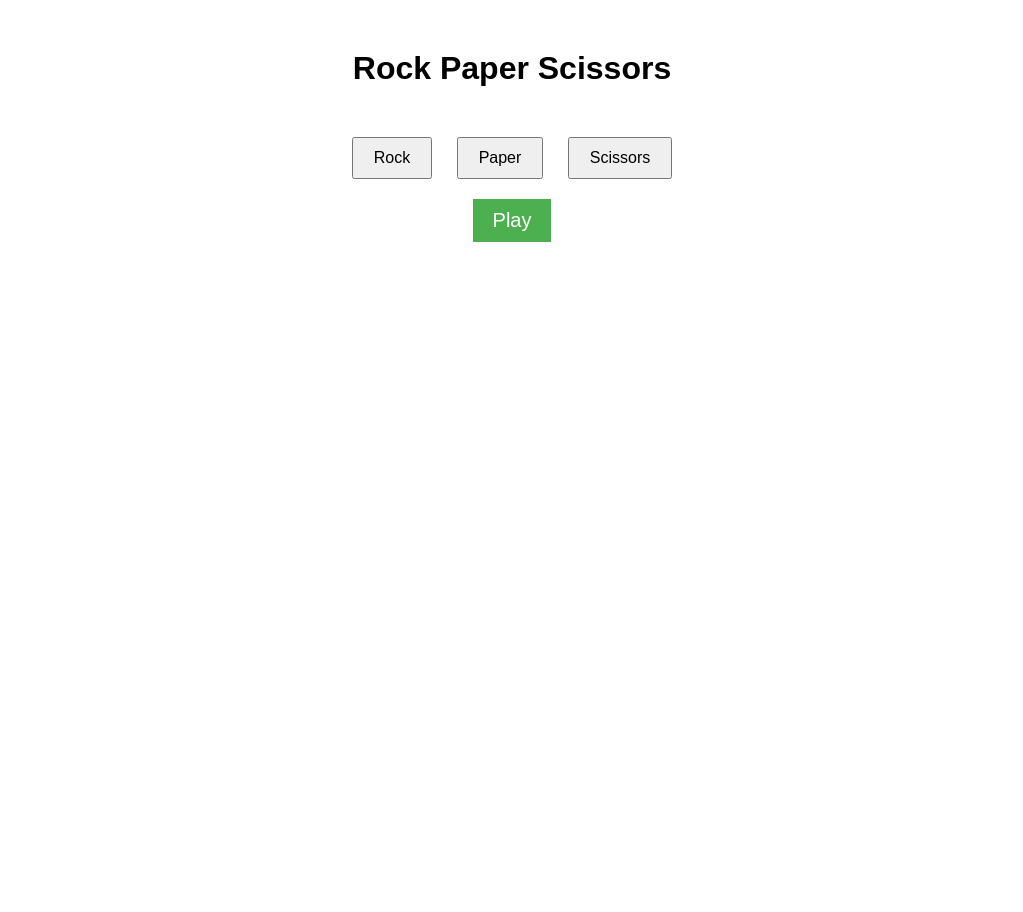
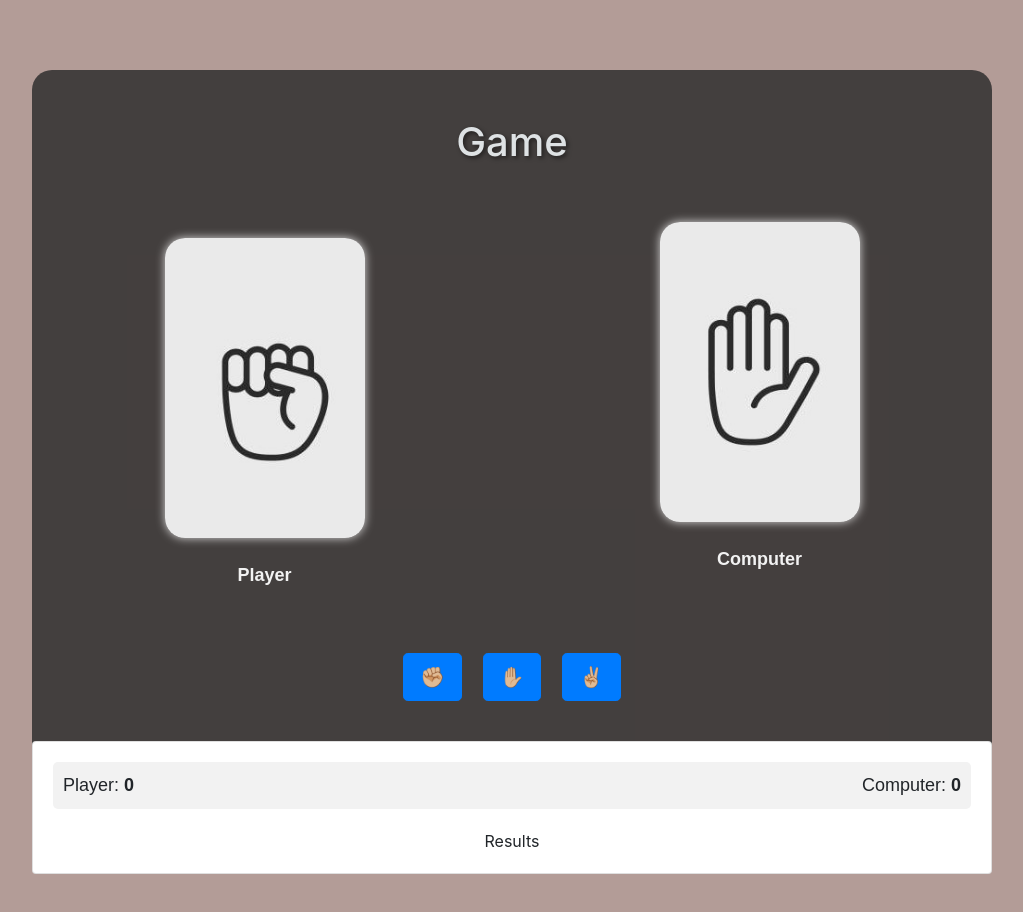
Before and after one commit to kishoredurai/webdevelopment, a plain HTML site: page RockPaperScissors/index.html in a window 1280 px wide. Shown: the whole page, without its empty margins (128-1151 px from the left). Before the commit the page ends 800 px from the top, so only its background shows below. Drawn offline with nearby package versions, Linux system fonts and the light colour scheme.

Commit message:
Add. images added

```diff
--- a/RockPaperScissors/assets/js/script.js
+++ b/RockPaperScissors/assets/js/script.js
@@ -1,45 +1,60 @@
-function select(userChoice) {
-    const choices = ['rock', 'paper', 'scissors'];
-    const computerChoice = choices[Math.floor(Math.random() * choices.length)];
+const choices = document.querySelectorAll('.choices button');
+const result = document.getElementById('result');
+const computer = document.getElementById('computer-score');
+const player = document.getElementById('player-score');
+const playeroption = document.getElementById('player-option');
+const computeroption = document.getElementById('computer-option');
 
-    const result = playRound(userChoice, computerChoice);
-    displayResult(result);
+var playerChoiceElement = document.getElementById("player-choice");
+var ComputerChoiceElement = document.getElementById("computer-choice");
+
+let playerScore = 0;
+let computerScore = 0;
+
+choices.forEach(choice => {
+  choice.addEventListener('click', playGame);
+});
+
+function playGame(e) {
+  const playerChoice = e.target.id;
+  playerChoiceElement.src=`./assets/images/${playerChoice}.jpg`;
+  const computerChoice = getComputerChoice();
+  ComputerChoiceElement.src= `./assets/images/${computerChoice}.jpg`
+  const winner = getWinner(playerChoice, computerChoice);
+
+  showResult(playerChoice, computerChoice, winner);
+}
+
+function getComputerChoice() {
+  const choices = ['rock', 'paper', 'scissors'];
+  const randomIndex = Math.floor(Math.random() * choices.length);
+  return choices[randomIndex];
+}
+
+function getWinner(player, computer) {
+  if (player === computer) {
+    return 'It\'s a tie!';
+  } else if (
+    (player === 'rock' && computer === 'scissors') ||
+    (player === 'paper' && computer === 'rock') ||
+    (player === 'scissors' && computer === 'paper')
+  ) {
+    playerScore++;
+    return 'You win!';
+  } else {
+    computerScore++;
+    return 'Computer wins!';
   }
+}
 
-  function playRound(userChoice, computerChoice) {
-    if (userChoice === computerChoice) {
-      return "It's a tie!";
-    } else if (
-      (userChoice === 'rock' && computerChoice === 'scissors') ||
-      (userChoice === 'paper' && computerChoice === 'rock') ||
-      (userChoice === 'scissors' && computerChoice === 'paper')
-    ) {
-      return "You win!";
-    } else {
-      return "Computer wins!";
-    }
-  }
+function showResult(playerChoice, computerChoice, winner) {
+    computer.innerHTML = computerScore;
+    player.innerHTML = playerScore;
+    playeroption.innerHTML = `Player Chose : ${playerChoice}`;
+    computeroption.innerHTML = `Computer Chose : ${computerChoice}`;
 
-  function displayResult(result) {
-    const resultElement = document.getElementById('result');
-    resultElement.textContent = result;
-  }
+    result.innerHTML = `
 
-  function play() {
-    const buttons = document.querySelectorAll('.selection button');
-    buttons.forEach(function (button) {
-      button.disabled = true;
-    });
-
-    const playButton = document.getElementById('play-button');
-    playButton.disabled = true;
-
-    setTimeout(function () {
-      buttons.forEach(function (button) {
-        button.disabled = false;
-      });
-
-      playButton.disabled = false;
-      displayResult('');
-    }, 1500);
-  }
+    <p>${winner}</p>
+  `;
+}
--- a/RockPaperScissors/assets/style/style.css
+++ b/RockPaperScissors/assets/style/style.css
@@ -1,36 +1,86 @@
-body {
-    font-family: Arial, sans-serif;
+body{
+    margin:0;
+    background-color: #B39C97;
+}
+.card-container {
+    width: 75%;
+    margin: 70px auto;
+    background-color: rgba(56, 53, 53, 0.904);
+    border-radius: 20px;
+  }
+
+  #result {
     text-align: center;
   }
 
-  h1 {
-    margin-top: 50px;
+  img {
+    height: 300px;
+    width: 200px;
+    border-radius: 20px;
+    box-shadow: 0 0 10px rgba(255, 255, 255, 0.8);
+    animation: zoom-in 1s ease-in-out infinite alternate;
   }
 
-  #game {
-    margin-top: 50px;
+  @keyframes zoom-in {
+    0% {
+      transform: scale(1);
+    }
+    50% {
+      transform: scale(1.01);
+    }
   }
 
-  .selection {
+
+  h1 {
+    color: rgb(222, 226, 228);
+    text-shadow: 2px 2px 4px rgba(0, 0, 0, 0.5);
+  }
+
+  button:hover{
+    box-shadow: 0 0 10px rgba(255, 255, 255, 0.8);
+  }
+
+  .scoreboard {
+    display: flex;
+    justify-content: space-between;
+    align-items: center;
+    background-color: #f2f2f2;
+    padding: 10px;
+    border-radius: 5px;
+    font-family: Arial, sans-serif;
+    font-size: 18px;
     margin-bottom: 20px;
   }
 
-  button {
-    padding: 10px 20px;
-    font-size: 16px;
-    margin: 0 10px;
+  .player-score, .computer-score {
+    display: flex;
+    align-items: center;
   }
 
-  #play-button {
-    font-size: 20px;
-    background-color: #4CAF50;
-    color: white;
-    padding: 10px 20px;
-    border: none;
-    cursor: pointer;
+  .player-score span, .computer-score span {
+    font-weight: bold;
+    margin-left: 5px;
   }
 
-  #result {
-    font-size: 24px;
-    margin-top: 20px;
+  /* Responsive Styles */
+
+  @media (max-width: 600px) {
+    .scoreboard {
+      flex-direction: column;
+      text-align: center;
+    }
+
+    .player-score, .computer-score {
+      margin-bottom: 10px;
+    }
   }
+
+  .option {
+    justify-content: center;
+    align-items: center;
+    border-radius: 5px;
+    color: #f2f2f2;
+    font-family: Arial, sans-serif;
+    font-size: 18px;
+    font-weight: bold;
+  }
--- a/RockPaperScissors/index.html
+++ b/RockPaperScissors/index.html
@@ -5,21 +5,57 @@
     <meta http-equiv="X-UA-Compatible" content="IE=edge">
     <meta name="viewport" content="width=device-width, initial-scale=1.0">
     <title>RockPaperScissors</title>
+    <link rel="stylesheet" href="https://maxcdn.bootstrapcdn.com/bootstrap/4.0.0/css/bootstrap.min.css">
     <link href="./assets/style/style.css" rel="stylesheet" type="text/css">
 </head>
 <body>
 
-    <h1>Rock Paper Scissors</h1>
-    <div id="game">
-      <div class="selection">
-        <button onclick="select('rock')">Rock</button>
-        <button onclick="select('paper')">Paper</button>
-        <button onclick="select('scissors')">Scissors</button>
+    <div class="card-container">
+        <div class="row justify-content-center">
+          <div class="col-12 text-center p-5">
+            <h1>Game</h1>
+          </div>
+        </div>
+        <div class="row justify-content-center">
+            <div class="col-md-6 text-center p-3">
+              <img id="player-choice" src="./assets/images/rock.jpg" alt="Stone Image">
+              <br><br>
+              <div class="option">
+                    <p id="player-option">Player</p>
+                  </div>
+            </div>
+            <div class="col-md-6 text-center">
+              <img id="computer-choice" src="./assets/images/paper.jpg" alt="Paper Image">
+              <br><br>
+              <div class="option">
+                    <p id="computer-option">Computer</p>
+                  </div>
+            </div>
+          </div>
+          <div class="choices text-center mt-2 mb-3 p-3">
+            <button id="rock" class="btn btn-primary btn-lg m-2" tooltip="stone">✊🏼 </button>
+            <button id="paper" class="btn btn-primary btn-lg m-2">✋🏼 </button>
+            <button id="scissors" class="btn btn-primary btn-lg m-2">✌🏼  </button>
+          </div>
+
+
+          <div class="row justify-content-center">
+            <div class="col-12">
+              <div class="card">
+                <div class="card-body">
+                    <div class="scoreboard">
+                        <div  class="player-score">Player: <span id="player-score">0</span></div>
+                        <div  class="computer-score">Computer: <span id="computer-score">0</span></div>
+                      </div>
+                  <div id="result">
+                    Results
+                  </div>
+                </div>
+              </div>
+            </div>
+          </div>
+
       </div>
-      <button id="play-button" onclick="play()">Play</button>
-      <div id="result"></div>
-    </div>
-
 </body>
 <script src="./assets/js/script.js"></script>
 </html>
```
Also changed, not shown: RockPaperScissors/assets/images/paper.jpg (added), RockPaperScissors/assets/images/rock.jpg (added), RockPaperScissors/assets/images/scissors.jpg (added).
